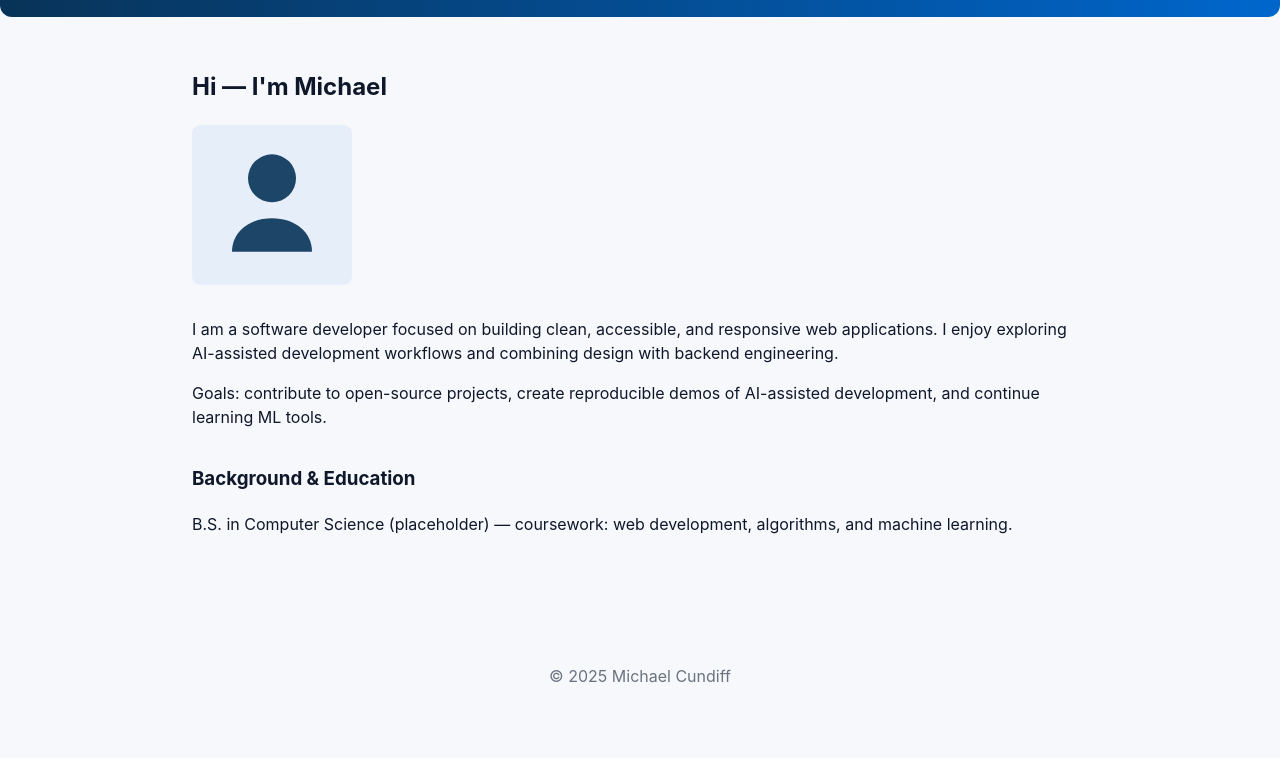
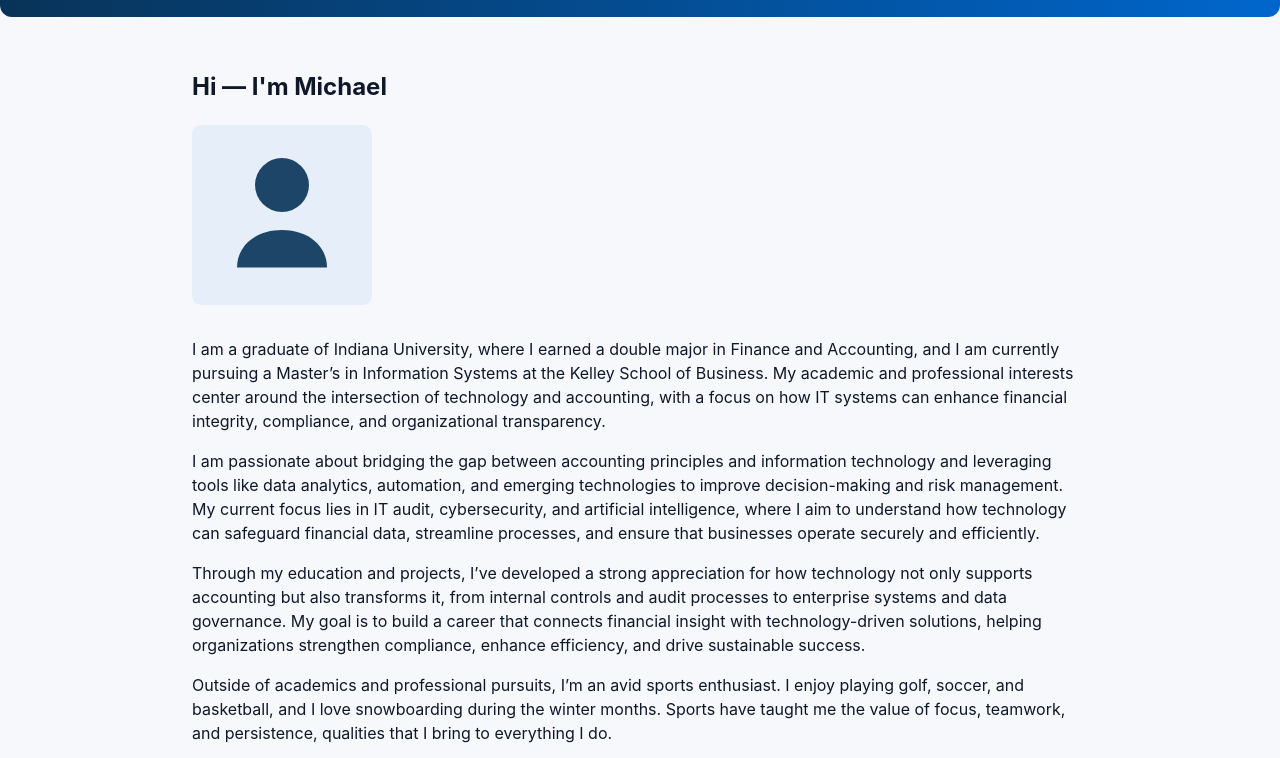
Before and after one commit to mkcundif/Personal-Website-Docker, a plain HTML site: page about.html in a window 1280 px wide. Shown: the part 161-919 px from the top of the page. Drawn offline with Linux system fonts and the light colour scheme.

Commit message:
About page: add detailed biography and photo placeholder

```diff
--- a/about.html
+++ b/about.html
@@ -23,11 +23,19 @@
   <main class="container">
     <section class="profile" aria-labelledby="profile-heading">
       <h2 id="profile-heading">Hi — I'm Michael</h2>
-      <div style="display:flex;gap:1rem;align-items:center;flex-wrap:wrap">
-        <img src="images/profile.svg" alt="Profile illustration of Michael" width="160" height="160" style="border-radius:8px;"/>
+      <div style="display:flex;gap:1rem;align-items:flex-start;flex-wrap:wrap">
+        <!-- User photo: place your photo at images/photo.jpg. If not present, the SVG placeholder will be used as a fallback. -->
+        <img src="images/photo.jpg" alt="Profile photo of Michael" width="180" height="180" style="border-radius:8px;object-fit:cover;" onerror="this.onerror=null;this.src='images/profile.svg'" />
         <div>
-          <p>I am a software developer focused on building clean, accessible, and responsive web applications. I enjoy exploring AI-assisted development workflows and combining design with backend engineering.</p>
-          <p>Goals: contribute to open-source projects, create reproducible demos of AI-assisted development, and continue learning ML tools.</p>
+          <p>I am a graduate of Indiana University, where I earned a double major in Finance and Accounting, and I am currently pursuing a Master’s in Information Systems at the Kelley School of Business. My academic and professional interests center around the intersection of technology and accounting, with a focus on how IT systems can enhance financial integrity, compliance, and organizational transparency.</p>
+
+          <p>I am passionate about bridging the gap between accounting principles and information technology and leveraging tools like data analytics, automation, and emerging technologies to improve decision-making and risk management. My current focus lies in IT audit, cybersecurity, and artificial intelligence, where I aim to understand how technology can safeguard financial data, streamline processes, and ensure that businesses operate securely and efficiently.</p>
+
+          <p>Through my education and projects, I’ve developed a strong appreciation for how technology not only supports accounting but also transforms it, from internal controls and audit processes to enterprise systems and data governance. My goal is to build a career that connects financial insight with technology-driven solutions, helping organizations strengthen compliance, enhance efficiency, and drive sustainable success.</p>
+
+          <p>Outside of academics and professional pursuits, I’m an avid sports enthusiast. I enjoy playing golf, soccer, and basketball, and I love snowboarding during the winter months. Sports have taught me the value of focus, teamwork, and persistence, qualities that I bring to everything I do.</p>
+
+          <p>Ultimately, I aspire to become a professional who stands at the crossroads of finance, technology, and security, helping businesses navigate digital transformation while maintaining trust, accuracy, and resilience.</p>
         </div>
       </div>
     </section>
```
Also changed, not shown: images/photo.jpg (added).
